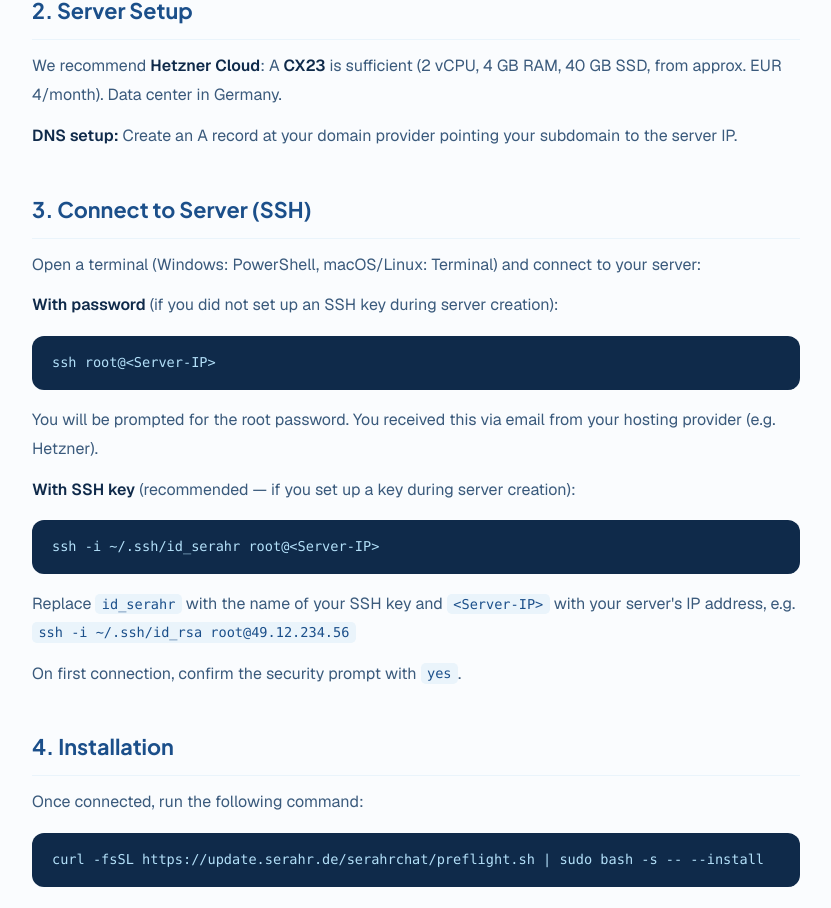
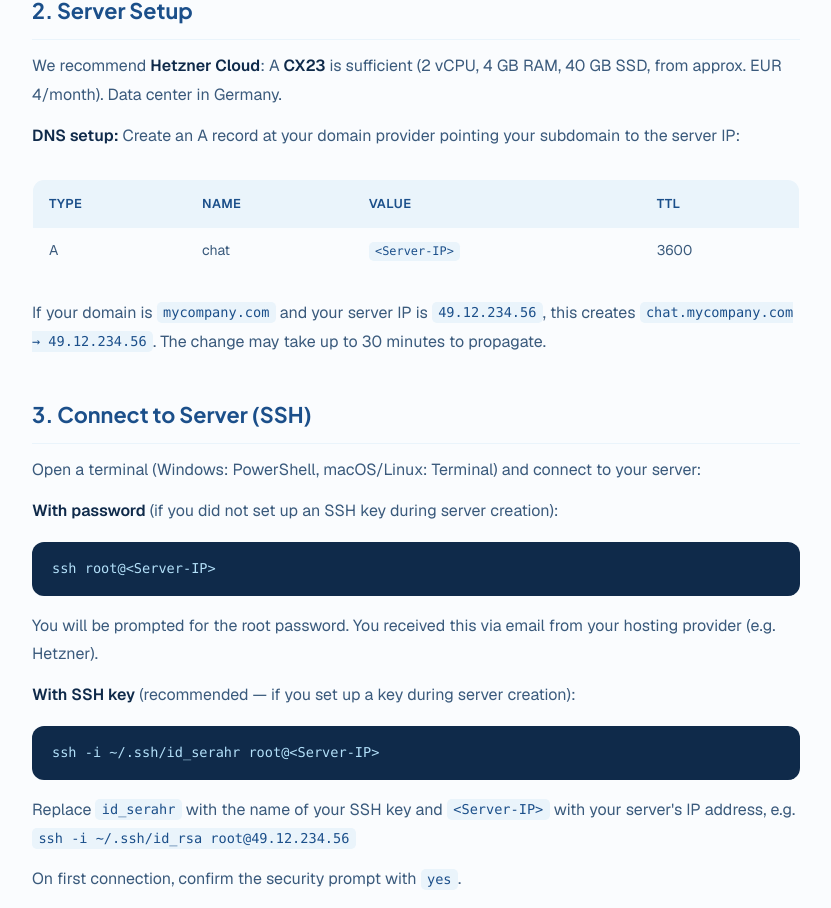
Before and after one commit to Reeb78/serahr-website, a Next.js app: page /en/dokumentation/chat in a window 1280 px wide. Shown: the part 1079-1987 px from the top of the page, without its empty margins (224-1055 px from the left). Built offline with nearby package versions, Linux system fonts and the light colour scheme.

Commit message:
docs: add A-Record example table for DNS setup
Show concrete example with table (Type, Name, Value, TTL) and
a real-world mapping like chat.meinefirma.de → 49.12.234.56.

Co-Authored-By: Claude Opus 4.6 <noreply@anthropic.com>

```diff
--- a/src/app/[locale]/dokumentation/chat/page.tsx
+++ b/src/app/[locale]/dokumentation/chat/page.tsx
@@ -60,7 +60,16 @@ function DoksChatDE() {
       <h2>2. Server vorbereiten</h2>
       <p>Wir empfehlen <strong>Hetzner Cloud</strong> als Hosting-Anbieter: Ein <strong>CX23</strong> genügt (2 vCPU, 4 GB RAM, 40 GB SSD, ab ca. 4 EUR/Monat). Rechenzentrum in Deutschland.</p>
       <p>Jeder Linux-Server mit den oben genannten Mindestvoraussetzungen ist geeignet. Stellen Sie sicher, dass Ports 80 und 443 in der Firewall geöffnet sind und SSH-Zugang besteht.</p>
-      <p><strong>DNS einrichten:</strong> Erstellen Sie bei Ihrem Domain-Provider einen A-Record, der Ihre Subdomain auf die Server-IP zeigt.</p>
+      <p><strong>DNS einrichten:</strong> Erstellen Sie bei Ihrem Domain-Provider einen A-Record, der Ihre Subdomain auf die Server-IP zeigt:</p>
+      <div className="overflow-x-auto">
+        <table>
+          <thead><tr><th>Typ</th><th>Name</th><th>Wert</th><th>TTL</th></tr></thead>
+          <tbody>
+            <tr><td>A</td><td>chat</td><td><code>&lt;Server-IP&gt;</code></td><td>3600</td></tr>
+          </tbody>
+        </table>
+      </div>
+      <p>Wenn Ihre Domain <code>meinefirma.de</code> ist und der Server die IP <code>49.12.234.56</code> hat, wird daraus <code>chat.meinefirma.de → 49.12.234.56</code>. Die Änderung kann bis zu 30 Minuten dauern.</p>
 
       <h2>3. Mit dem Server verbinden (SSH)</h2>
       <p>Öffnen Sie ein Terminal (Windows: PowerShell, macOS/Linux: Terminal) und verbinden Sie sich mit Ihrem Server:</p>
@@ -229,7 +238,16 @@ function DoksChatEN() {
 
       <h2>2. Server Setup</h2>
       <p>We recommend <strong>Hetzner Cloud</strong>: A <strong>CX23</strong> is sufficient (2 vCPU, 4 GB RAM, 40 GB SSD, from approx. EUR 4/month). Data center in Germany.</p>
-      <p><strong>DNS setup:</strong> Create an A record at your domain provider pointing your subdomain to the server IP.</p>
+      <p><strong>DNS setup:</strong> Create an A record at your domain provider pointing your subdomain to the server IP:</p>
+      <div className="overflow-x-auto">
+        <table>
+          <thead><tr><th>Type</th><th>Name</th><th>Value</th><th>TTL</th></tr></thead>
+          <tbody>
+            <tr><td>A</td><td>chat</td><td><code>&lt;Server-IP&gt;</code></td><td>3600</td></tr>
+          </tbody>
+        </table>
+      </div>
+      <p>If your domain is <code>mycompany.com</code> and your server IP is <code>49.12.234.56</code>, this creates <code>chat.mycompany.com → 49.12.234.56</code>. The change may take up to 30 minutes to propagate.</p>
 
       <h2>3. Connect to Server (SSH)</h2>
       <p>Open a terminal (Windows: PowerShell, macOS/Linux: Terminal) and connect to your server:</p>
```
